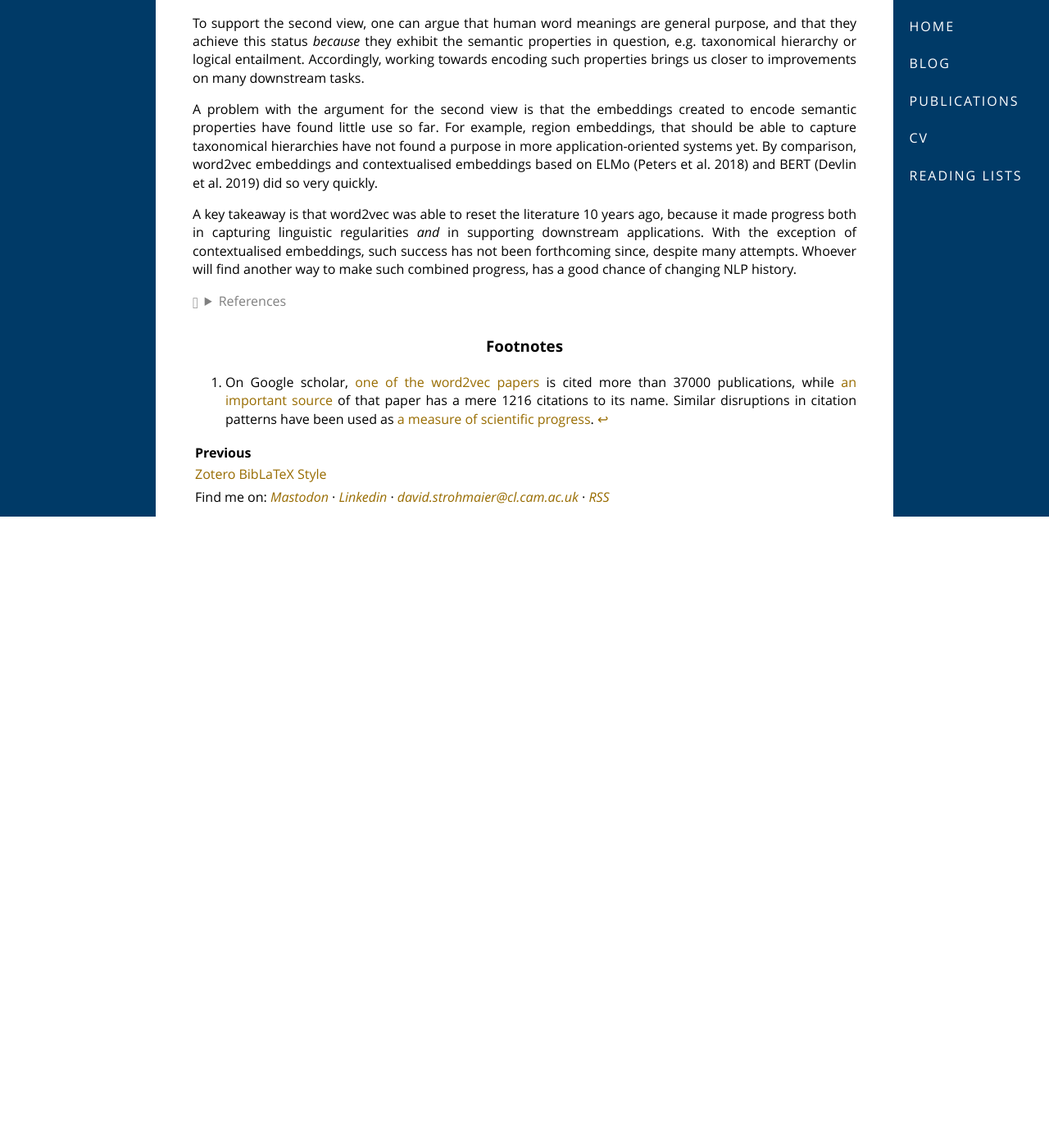
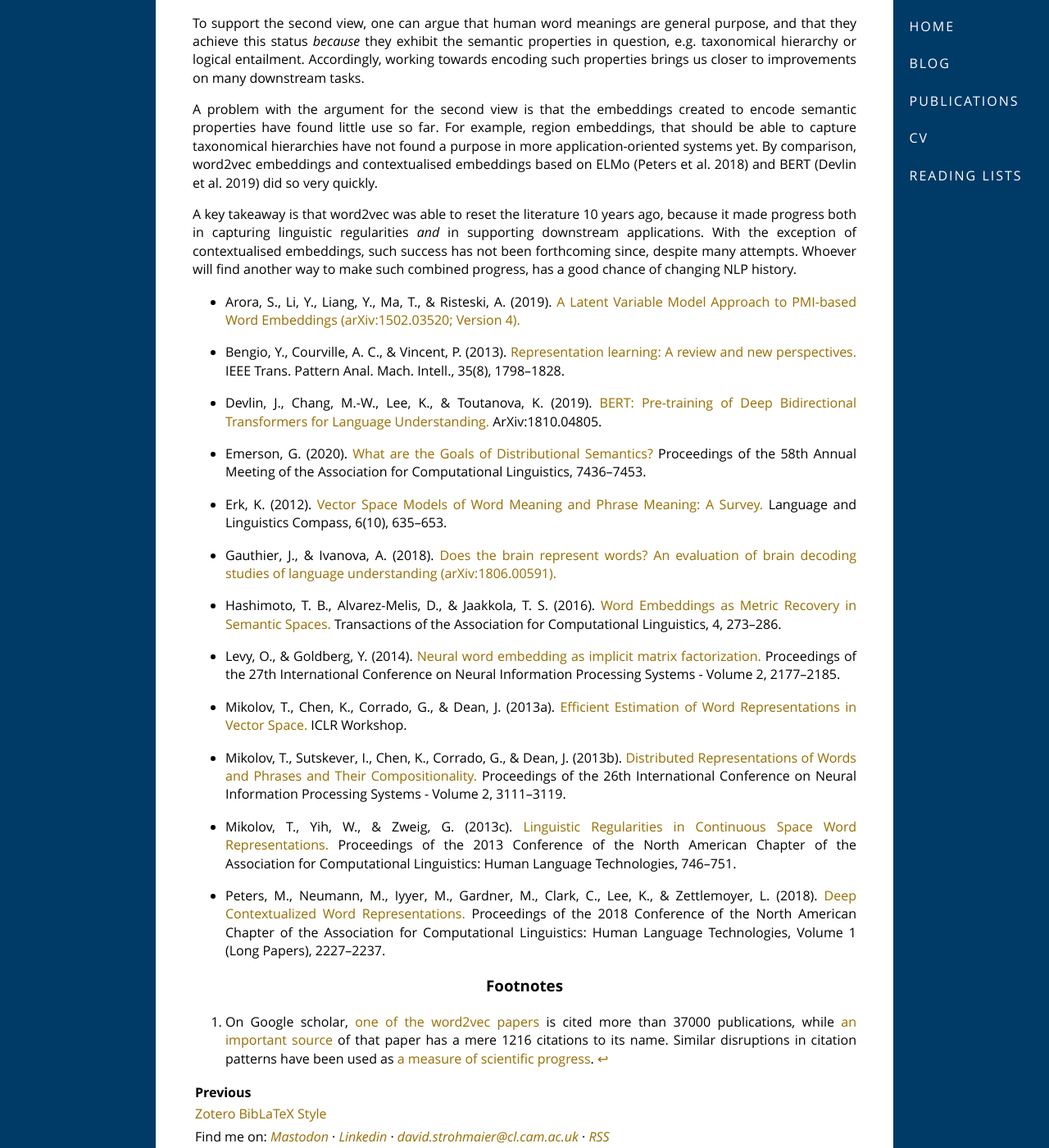
Before and after one commit to dstrohmaier/dstrohmaier.github.io, a Jekyll site: the page built from posts/_posts/2023-02-01-10-years-of-word2vec.md, in a window 1280 px wide and 1400 px high, scrolled down 2000 px. Shown: the whole window at 82% size. Built offline with Jekyll 4.4.1, drawn with Linux system fonts in a browser that asks for light colours; formulas are drawn with MathJax 3; before the commit the page ends 2630 px from its top, so only the background shows below that; some of the changed lines change nothing that is shown.

Commit message:
Simplified References again (not collapsible)

```diff
--- a/_config.yml
+++ b/_config.yml
@@ -1,5 +1,4 @@
 permalink: /:title/
-
 
 title: David Strohmaier
 subtitle: Website and Blog
--- a/_plugins/details_tag.rb
+++ /dev/null
@@ -1,26 +0,0 @@
-# _plugins/details-tag.rb
-
-module Jekyll
-  module Tags
-    class DetailsTag < Liquid::Block
-
-      def initialize(tag_name, markup, tokens)
-        super
-        @caption = markup
-      end
-
-      def render(context)
-        site = context.registers[:site]
-        converter = site.find_converter_instance(::Jekyll::Converters::Markdown)
-        # below Jekyll 3.x use this:
-        # converter = site.getConverterImpl(::Jekyll::Converters::Markdown)
-        caption = converter.convert(@caption).gsub(/<\/?p[^>]*>/, '').chomp
-        body = converter.convert(super(context))
-        "<details><summary>#{caption}</summary>#{body}</details>"
-      end
-
-    end
-  end
-end
-
-Liquid::Template.register_tag('details', Jekyll::Tags::DetailsTag)
--- a/posts/_posts/2023-02-01-10-years-of-word2vec.md
+++ b/posts/_posts/2023-02-01-10-years-of-word2vec.md
@@ -61,8 +61,6 @@ A key takeaway is that word2vec was able to reset the literature 10 years ago, b
 <!-- Following word2vec the general, although not only approach, to creating embeddings has been to use distributional information, i.e. how likely is a word to occur in the context of another. That, however, is certainly not a task which only required information about word meaning. Syntactic regularities obviously play a role. The reverse also holds, not all aspects of word meaning might be well captured by distributional information. -->
 
 
-{% details References %}
-
 - Arora, S., Li, Y., Liang, Y., Ma, T., & Risteski, A. (2019). [A Latent Variable Model Approach to PMI-based Word Embeddings (arXiv:1502.03520; Version 4).](https://doi.org/10.48550/arXiv.1502.03520)
 
 - Bengio, Y., Courville, A. C., & Vincent, P. (2013). [Representation learning: A review and new perspectives.]( https://doi.org/10.1109/TPAMI.2013.50) IEEE Trans. Pattern Anal. Mach. Intell., 35(8), 1798–1828.
@@ -87,7 +85,6 @@ A key takeaway is that word2vec was able to reset the literature 10 years ago, b
 
 - Peters, M., Neumann, M., Iyyer, M., Gardner, M., Clark, C., Lee, K., & Zettlemoyer, L. (2018). [Deep Contextualized Word Representations.](https://doi.org/10.18653/v1/N18-1202) Proceedings of the 2018 Conference of the North American Chapter of the Association for Computational Linguistics: Human Language Technologies, Volume 1 (Long Papers), 2227–2237.
 
-{% enddetails %}
 
 ### Footnotes
 
```
Also changed, not shown: .github/workflows/for_plugin_support.yml (deleted).
